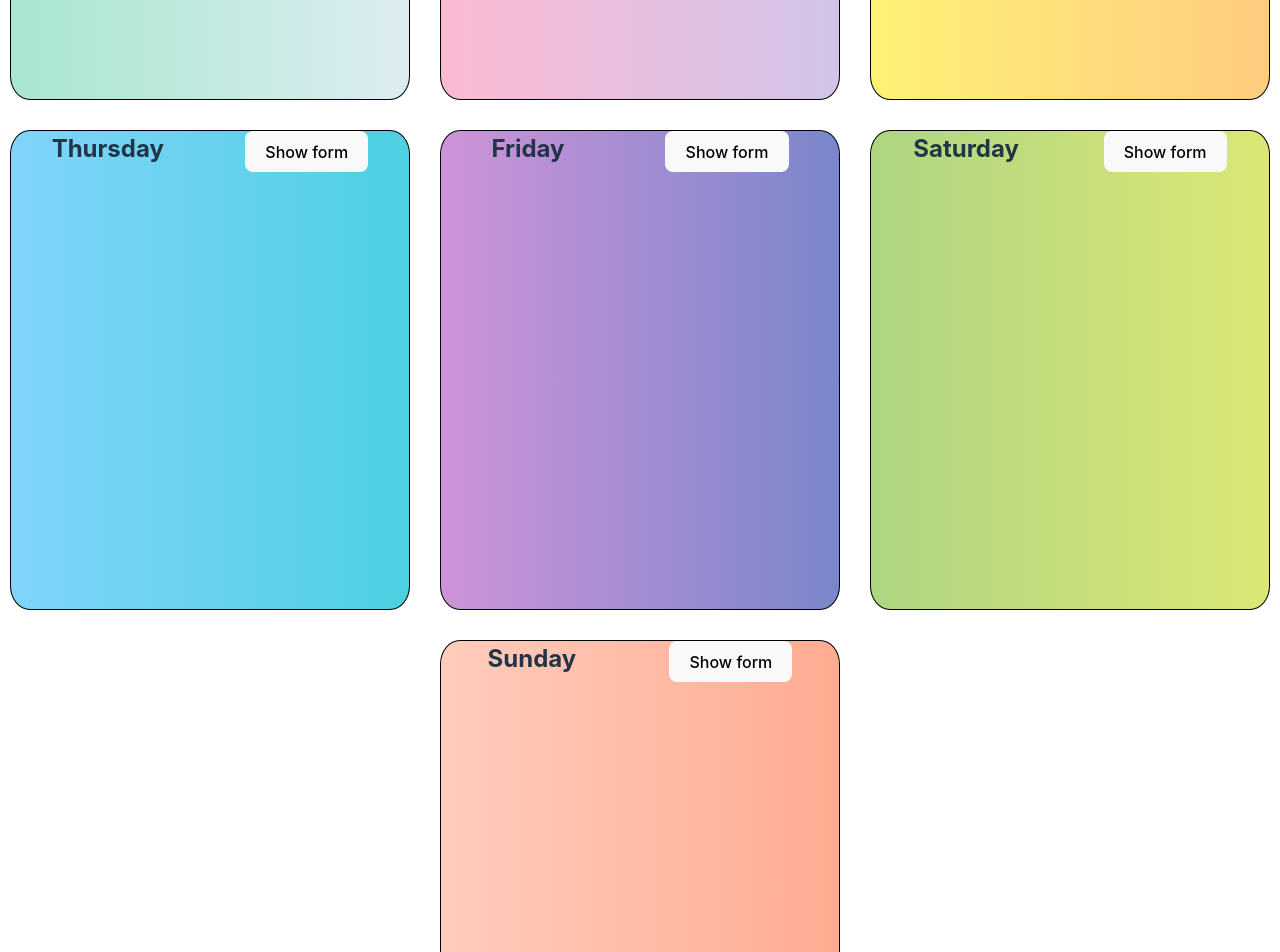
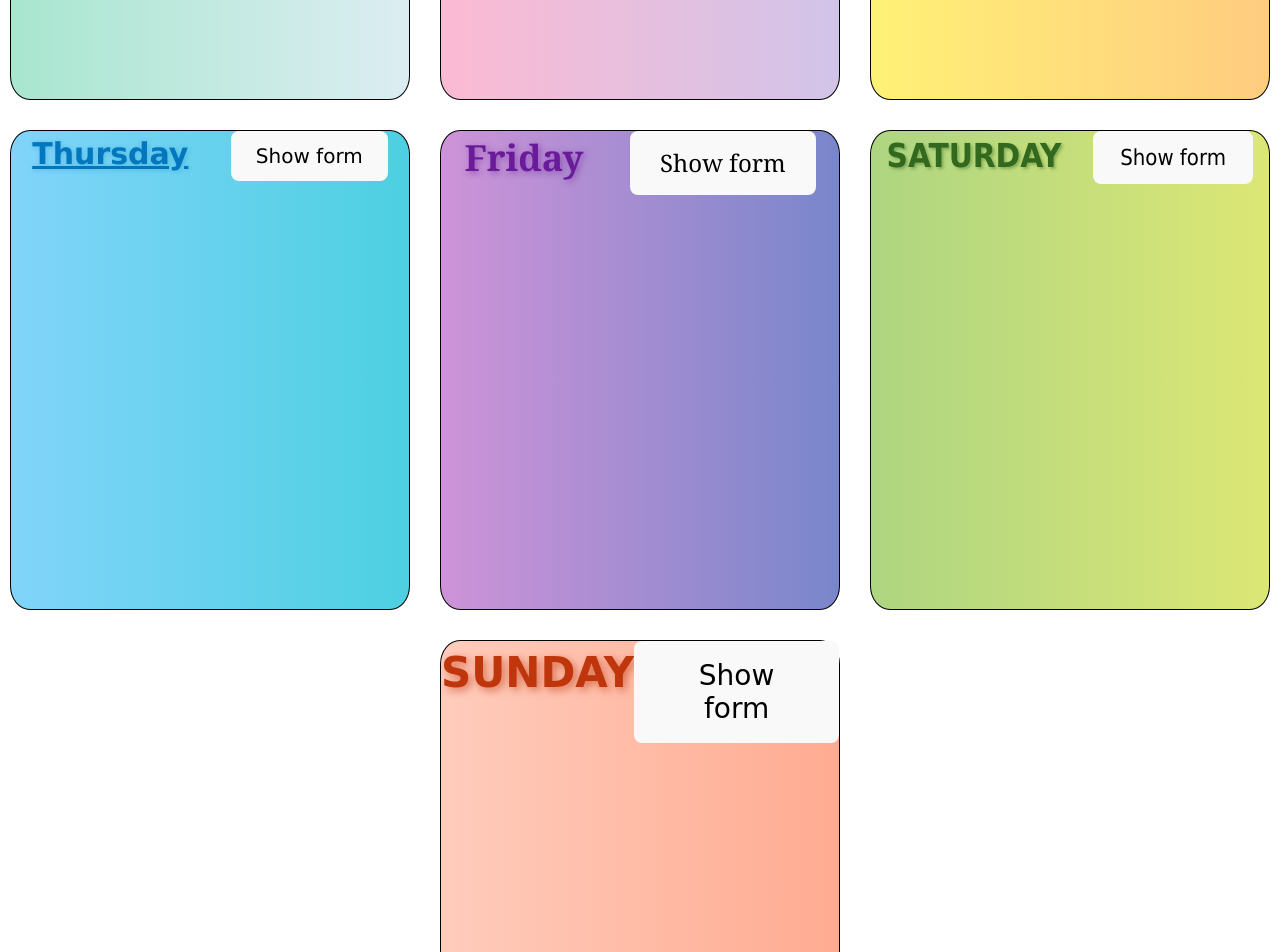
Before and after one commit to kwrona05/Week-planner, a React (Vite) app in the folder lessonPlan/: page / in a window 1280 px wide. Shown: the part 380-1332 px from the top of the page. Built offline with nearby package versions, Linux system fonts and the light colour scheme.

Commit message:
Style each day title in different way

```diff
--- a/lessonPlan/src/App.css
+++ b/lessonPlan/src/App.css
@@ -51,19 +51,42 @@
 }
 
 #thursday {
-    background: linear-gradient(to right, #81d4fa, #4dd0e1)
+    background: linear-gradient(to right, #81d4fa, #4dd0e1);
+    font-family: 'Verdana', sans-serif;
+    font-size: 20px;
+    font-weight: normal;
+    color: #0277bd;
+    text-decoration: underline;
+    text-shadow: 1px 1px 5px rgba(2, 119, 189, 0.3);
 }
 
 #friday {
-    background: linear-gradient(to right, #ce93d8, #7986cb)
+    background: linear-gradient(to right, #ce93d8, #7986cb);
+    font-family: 'Georgia', serif;
+    font-size: 24px;
+    font-weight: bold;
+    color: #6a1b9a;
+    text-transform: capitalize;
+    text-shadow: 2px 2px 6px rgba(106, 27, 154, 0.5);
 }
 
 #saturday {
-    background: linear-gradient(to right, #aed581, #dce775)
+    background: linear-gradient(to right, #aed581, #dce775);
+    font-family: 'Tahoma', sans-serif;
+    font-size: 22px;
+    color: #33691e;
+    text-transform: uppercase;
+    text-shadow: 2px 2px 3px rgba(51, 105, 30, 0.4);
 }
 
 #sunday {
     background: linear-gradient(to right, #ffccbc, #ffab91);
     grid-column: 2;
     grid-row: 3;
+    font-family: 'Comic Sans MS', sans-serif;
+    font-size: 28px;
+    font-weight: bold;
+    color: #bf360c;
+    text-transform: uppercase;
+    text-shadow: 3px 3px 8px rgba(191, 54, 12, 0.6);
 }
```
